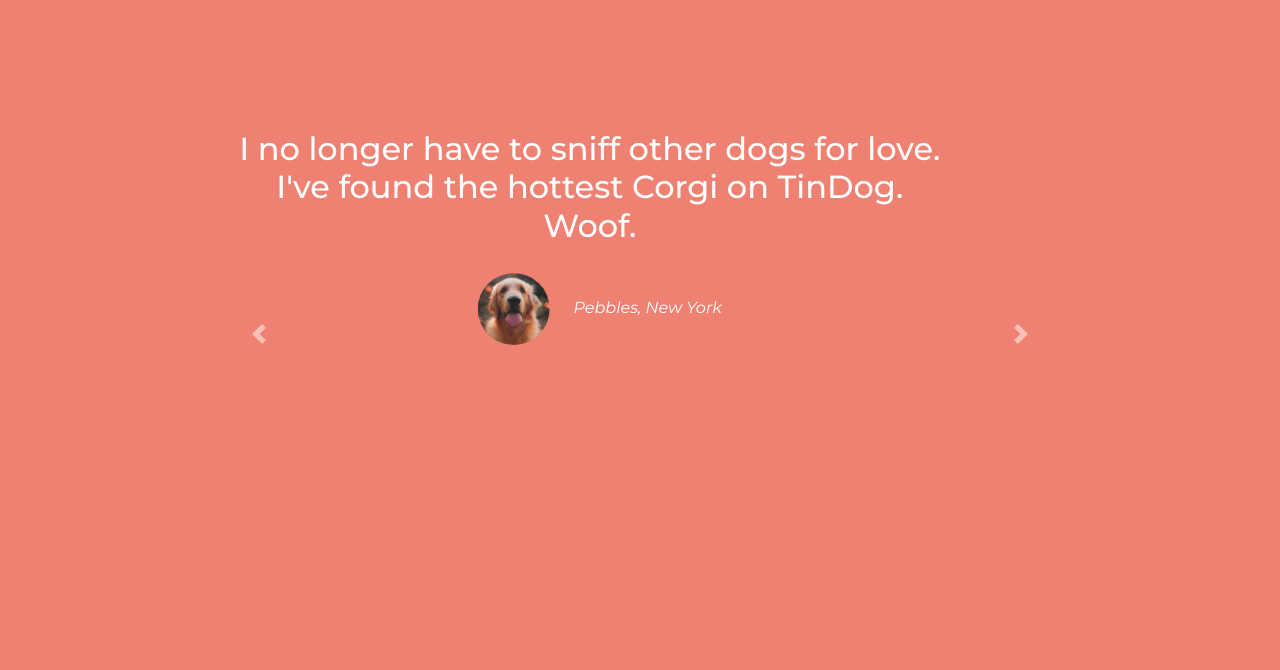
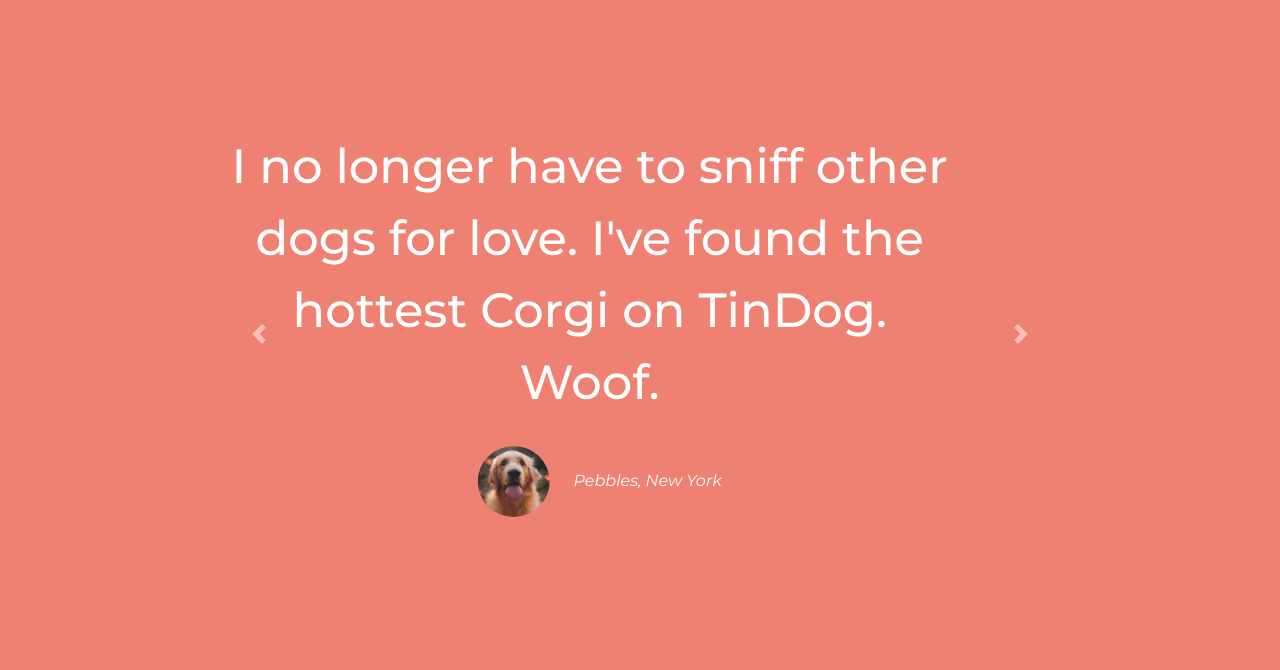
Before and after one commit to TEJASVISJAIN/tindog-demo, a plain HTML site: page index.html in a window 1280 px wide. Shown: the part 960-1630 px from the top of the page. Drawn offline with nearby package versions, Linux system fonts and the light colour scheme.

Commit message:
Update index.html

```diff
--- a/index.html
+++ b/index.html
@@ -105,7 +105,7 @@
     <div id="testimonial-carousel" class="carousel slide" data-ride="carousel">
       <div class="carousel-inner">
         <div class="carousel-item active">
-          <h2>I no longer have to sniff other dogs for love. I've found the hottest Corgi on TinDog. Woof.</h2>
+          <h2 class="testimonial-text">I no longer have to sniff other dogs for love. I've found the hottest Corgi on TinDog. Woof.</h2>
           <img class="testimonial-image" src="images/dog-img.jpg" alt="dog-profile">
           <em>Pebbles, New York</em>
 
```
